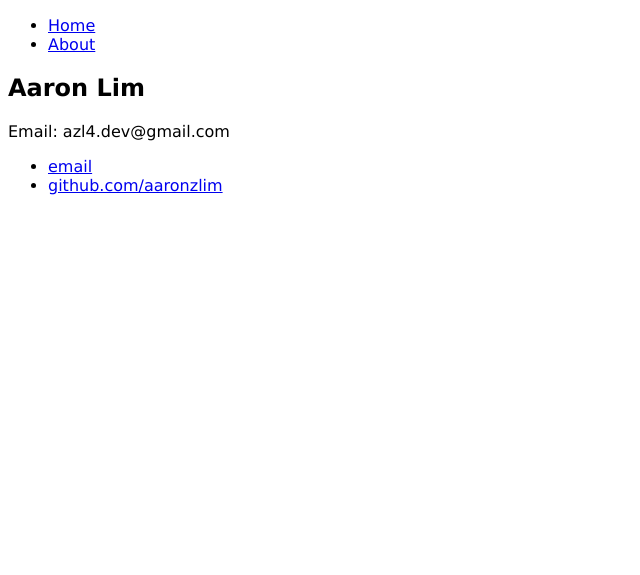
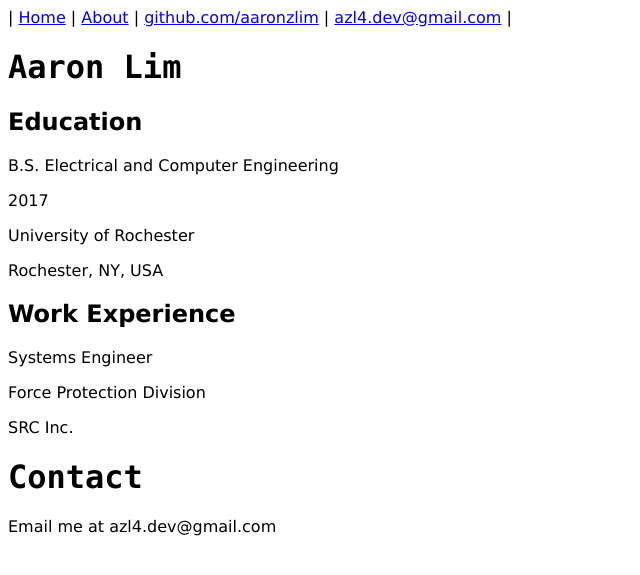
Before and after one commit to aaronzlim/aaronzlim.github.io, a Jekyll site: the page built from about/index.md, in a window 1280 px wide. Shown: the top 575 px of the page, without its empty margins (0-640 px from the left). Built offline with Jekyll 4.4.1, drawn with Linux system fonts in a browser that asks for light colours; our own code applies the rules of GitHub Pages for plain Markdown files.

Commit message:
added banner

```diff
--- a/_layouts/default.html
+++ b/_layouts/default.html
@@ -1,27 +1,28 @@
 <!DOCTYPE html>
 	<html>
+
 		<head>
 			<title>{{ page.title }}</title>
 			<!-- link to main stylesheet -->
 			<link rel="stylesheet" type="text/css" href="/css/main.css">
 		</head>
+
+		<div class=banner>
+			<nav>
+				| <a href="/">Home</a>
+				| <a href="/about">About</a>
+				| <a href="https://github.com/aaronzlim">github.com/aaronzlim</a>
+				| <a href="mailto:azl4.dev@gmail.com">azl4.dev@gmail.com</a> |
+
+		    </nav>
+		</div> <!--/.banner-->
+
 		<body>
-			<nav>
-	    		<ul>
-	        		<li><a href="/">Home</a></li>
-		        	<li><a href="/about">About</a></li>
-	    		</ul>
-			</nav>
 			<div class="container">
 
 			{{ content }}
 
 			</div><!-- /.container -->
-			<footer>
-	    		<ul>
-	        		<li><a href="mailto:azl4.dev@gmail.com">email</a></li>
-	        		<li><a href="https://github.com/aaronzlim">github.com/aaronzlim</a></li>
-				</ul>
-			</footer>
 		</body>
+
 	</html>
--- a/about/index.md
+++ b/about/index.md
@@ -1,2 +1,20 @@
-## Aaron Lim
-Email: azl4.dev@gmail.com
+# Aaron Lim
+
+## Education
+B.S. Electrical and Computer Engineering
+
+2017
+
+University of Rochester
+
+Rochester, NY, USA
+
+## Work Experience
+Systems Engineer
+
+Force Protection Division
+
+SRC Inc.
+
+# Contact
+Email me at azl4.dev@gmail.com
--- a/css/main.css
+++ b/css/main.css
@@ -40,8 +40,8 @@ h1 {
     -webkit-border-radius: 3px;
     -moz-border-radius: 3px;
     border-radius: 3px;
-    z-index 500;
-    margin 3em 0;
+    z-index: 500;
+    margin: 3em 0;
 }
 
 #title {
```
